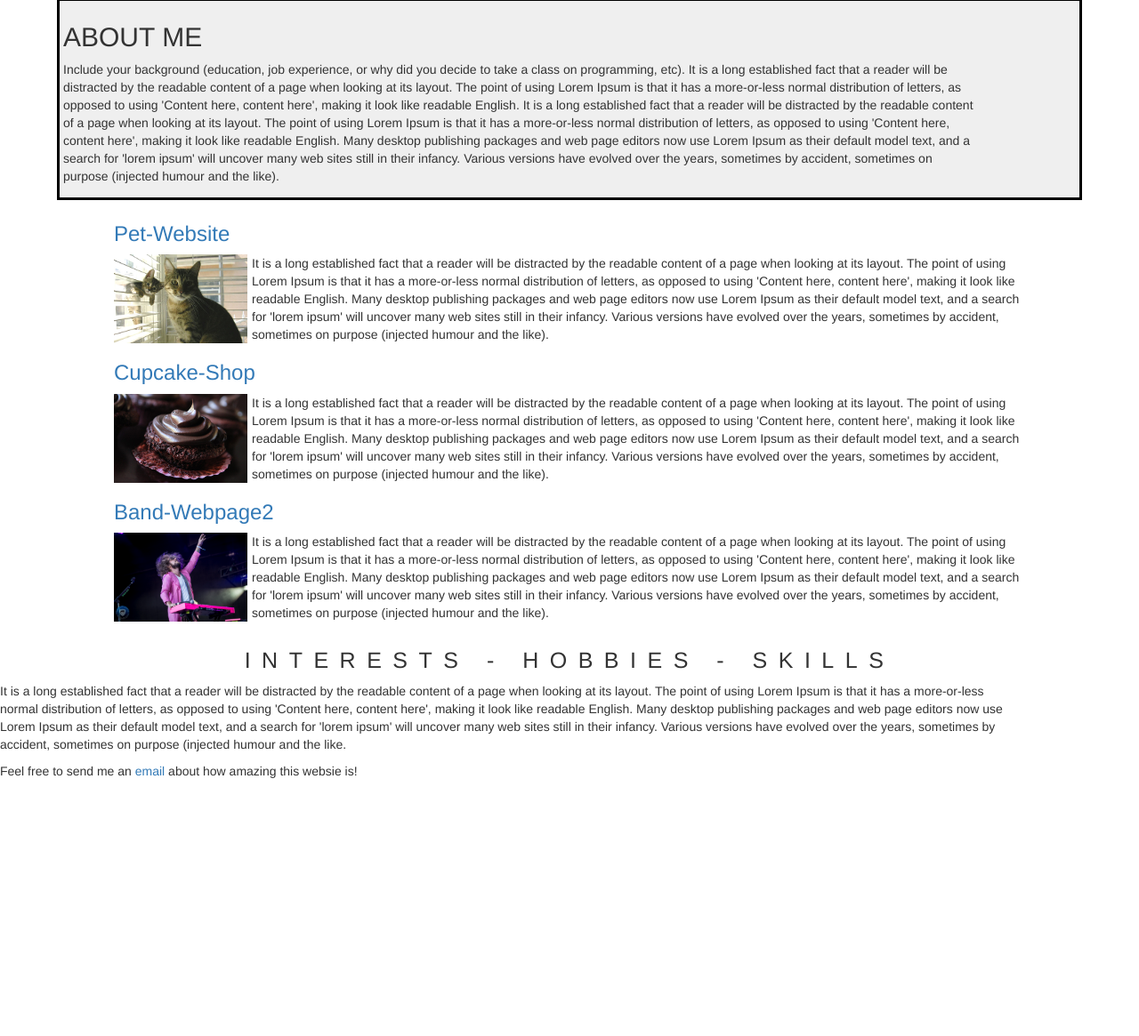
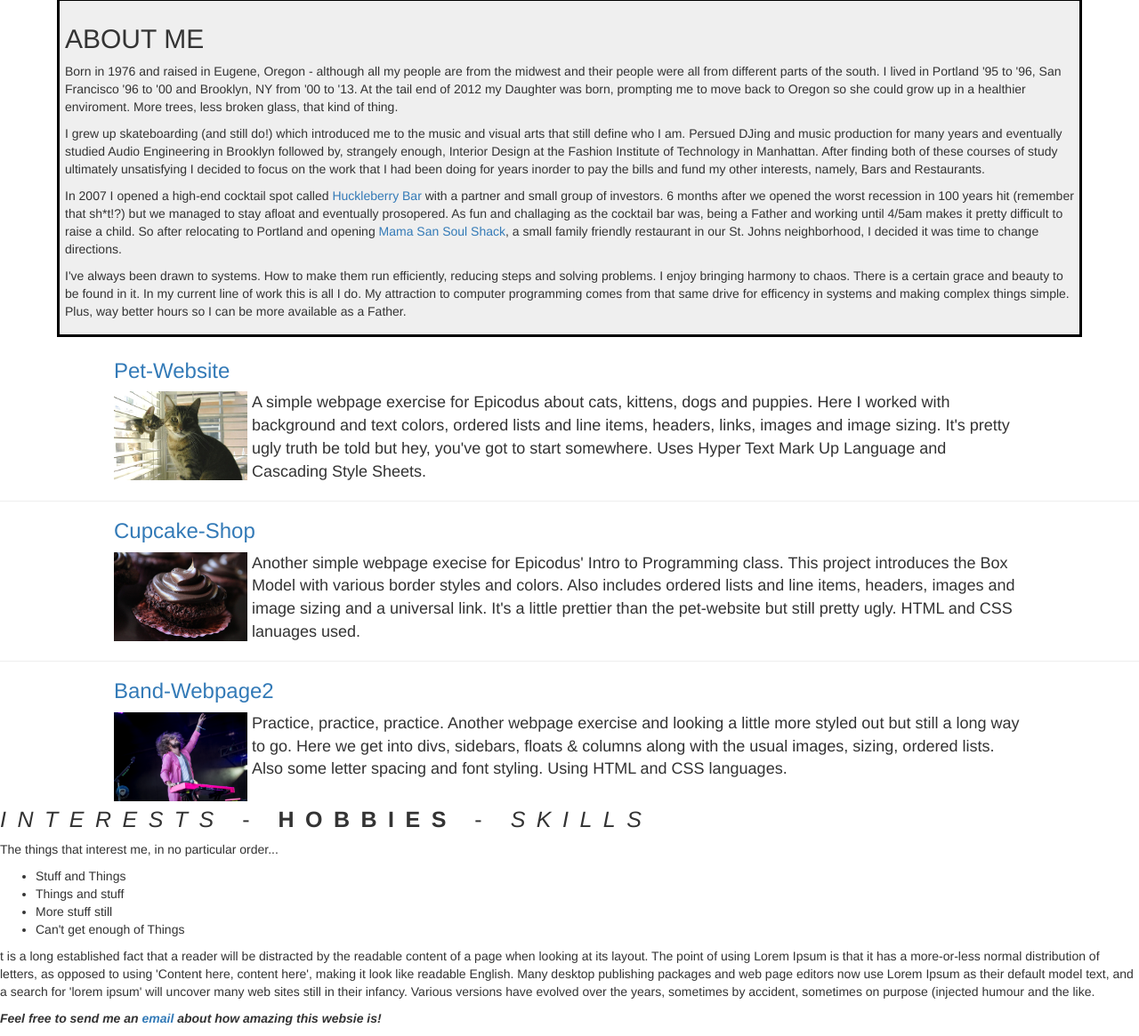
Before and after one commit to ANDYBOGGS/portfolio-page, a plain HTML site: page index.html in a window 1280 px wide. Shown: the part 577-1742 px from the top of the page at 89% size. Before the commit the page ends 1464 px from the top, so only its background shows below. Drawn offline with Linux system fonts and the light colour scheme.

Commit message:
add actual content for about me section and webpage exercise descriptions

```diff
--- a/css/styles.css
+++ b/css/styles.css
@@ -19,8 +19,13 @@ img.align-center {
   margin: 25px auto 25px auto;
   width: 90%;
   border: 3px solid black;
-  padding: 4px;
+  padding: 6px;
   background-color: #efefef;
+}
+
+.skinny {
+  width: 90%;
+  font-size: 18px;
 }
 
 h3 {
@@ -28,19 +33,22 @@ h3 {
 }
 
 h4 {
-  text-align: center;
   letter-spacing: .5em;
   font-size: 25px;
   margin-top: 30px;
 }
 
-p {
-  width: 90%;
+.center {
+  text-align: center;
+  margin-left: 10%;
+  margin-right: 10%;
 }
+
 .lefties {
   float: left;
   margin-left: 10%;
   margin-right: 5px;
+
 }
 
 .top {
--- a/index.html
+++ b/index.html
@@ -12,27 +12,48 @@
 
   <div class="aboutme">
     <h2>ABOUT ME</h2>
-      <p>Include your background (education, job experience, or why did you decide to take a class on programming, etc). It is a long established fact that a reader will be distracted by the readable content of a page when looking at its layout. The point of using Lorem Ipsum is that it has a more-or-less normal distribution of letters, as opposed to using 'Content here, content here', making it look like readable English. It is a long established fact that a reader will be distracted by the readable content of a page when looking at its layout. The point of using Lorem Ipsum is that it has a more-or-less normal distribution of letters, as opposed to using 'Content here, content here', making it look like readable English. Many desktop publishing packages and web page editors now use Lorem Ipsum as their default model text, and a search for 'lorem ipsum' will uncover many web sites still in their infancy. Various versions have evolved over the years, sometimes by accident, sometimes on purpose (injected humour and the like).</p>
+      <p>Born in 1976 and raised in Eugene, Oregon - although all my people are from the midwest and their people were all from different parts of the south. I lived in Portland '95 to '96, San Francisco '96 to '00 and Brooklyn, NY from '00 to '13. At the tail end of 2012 my Daughter was born, prompting me to move back to Oregon so she could grow up in a healthier enviroment. More trees, less broken glass, that kind of thing.</p>
+
+      <p>I grew up skateboarding (and still do!) which introduced me to the music and visual arts that still define who I am. Persued DJing and music production for many years and eventually studied Audio Engineering in Brooklyn followed by, strangely enough, Interior Design at the Fashion Institute of Technology in Manhattan. After finding both of these courses of study ultimately unsatisfying I decided to focus on the work that I had been doing for years inorder to pay the bills and fund my other interests, namely, Bars and Restaurants.</p>
+
+      <p>In 2007 I opened a high-end cocktail spot called <a href="http://www.HuckleberryBar.com">Huckleberry Bar</a> with a partner and small group of investors. 6 months after we opened the worst recession in 100 years hit (remember that sh*t!?) but we managed to stay afloat and eventually prosopered. As fun and challaging as the cocktail bar was, being a Father and working until 4/5am makes it pretty difficult to raise a child. So after relocating to Portland and opening <a href="http://www.mamasansoulshack.com">Mama San Soul Shack</a>, a small family friendly restaurant in our St. Johns neighborhood, I decided it was time to change directions.</p>
+
+      <p>I've always been drawn to systems. How to make them run efficiently, reducing steps and solving problems. I enjoy bringing harmony to chaos. There is a certain grace and beauty to be found in it. In my current line of work this is all I do. My attraction to computer programming comes from that same drive for efficency in systems and making complex things simple. Plus, way better hours so I can be more available as a Father.
+      </p>
+
+
   </div>
 
   <h3><a href="https://andyboggs.github.io/pet-website/">Pet-Website</a></h3>
     <img src="img/pets.jpg" alt="picture of pets" width=150 height=100 class="lefties">
-    <p>It is a long established fact that a reader will be distracted by the readable content of a page when looking at its layout. The point of using Lorem Ipsum is that it has a more-or-less normal distribution of letters, as opposed to using 'Content here, content here', making it look like readable English. Many desktop publishing packages and web page editors now use Lorem Ipsum as their default model text, and a search for 'lorem ipsum' will uncover many web sites still in their infancy. Various versions have evolved over the years, sometimes by accident, sometimes on purpose (injected humour and the like).</p>
+    <p class="skinny">A simple webpage exercise for Epicodus about cats, kittens, dogs and puppies. Here I worked with background and text colors, ordered lists and line items, headers, links, images and image sizing. It's pretty ugly truth be told but hey, you've got to start somewhere. Uses Hyper Text Mark Up Language and Cascading Style Sheets.</p>
+
+  <hr />
 
   <h3><a href="https://andyboggs.github.io/Cupcake-Website/">Cupcake-Shop</a></h3>
     <img src="img/cupcake.jpg" alt="picture of a cupcake" width=150 height=100 class="lefties">
-    <p>It is a long established fact that a reader will be distracted by the readable content of a page when looking at its layout. The point of using Lorem Ipsum is that it has a more-or-less normal distribution of letters, as opposed to using 'Content here, content here', making it look like readable English. Many desktop publishing packages and web page editors now use Lorem Ipsum as their default model text, and a search for 'lorem ipsum' will uncover many web sites still in their infancy. Various versions have evolved over the years, sometimes by accident, sometimes on purpose (injected humour and the like).</p>
+    <p class="skinny">Another simple webpage execise for Epicodus' Intro to Programming class. This project introduces the Box Model with various border styles and colors. Also includes ordered lists and line items, headers, images and image sizing and a universal link. It's a little prettier than the pet-website but still pretty ugly. HTML and CSS lanuages used.</p>
+
+  <hr />
 
   <h3><a href="https://andyboggs.github.io/Band-Webpage2/">Band-Webpage2</a></h3>
     <img src="img/band.jpg" alt="picture of the band" width=150 height=100 class="lefties">
-    <p>It is a long established fact that a reader will be distracted by the readable content of a page when looking at its layout. The point of using Lorem Ipsum is that it has a more-or-less normal distribution of letters, as opposed to using 'Content here, content here', making it look like readable English. Many desktop publishing packages and web page editors now use Lorem Ipsum as their default model text, and a search for 'lorem ipsum' will uncover many web sites still in their infancy. Various versions have evolved over the years, sometimes by accident, sometimes on purpose (injected humour and the like).</p>
+    <p class="skinny">Practice, practice, practice. Another webpage exercise and looking a little more styled out but still a long way to go. Here we get into divs, sidebars, floats & columns along with the usual images, sizing, ordered lists. Also some letter spacing and font styling. Using HTML and CSS languages.</p>
 
 
+  <h4><em>INTERESTS</em> - <strong>HOBBIES</strong> - <em>SKILLS</em></h2>
+    <p>The things that interest me, in no particular order...</p>
+    <ul>
+      <li>Stuff and Things</li>
+      <li>Things and stuff</li>
+      <li>More stuff still</li>
+      <li>Can't get enough of Things</li>
+    </ul>
 
-  <h4>INTERESTS - HOBBIES - SKILLS</h2>
-    <p>It is a long established fact that a reader will be distracted by the readable content of a page when looking at its layout. The point of using Lorem Ipsum is that it has a more-or-less normal distribution of letters, as opposed to using 'Content here, content here', making it look like readable English. Many desktop publishing packages and web page editors now use Lorem Ipsum as their default model text, and a search for 'lorem ipsum' will uncover many web sites still in their infancy. Various versions have evolved over the years, sometimes by accident, sometimes on purpose (injected humour and the like.</p>
 
-    <p>Feel free to send me an <a href="mailto:ajacobboggs@gmail.com">email</a> about how amazing this websie is!</p>
+      t is a long established fact that a reader will be distracted by the readable content of a page when looking at its layout. The point of using Lorem Ipsum is that it has a more-or-less normal distribution of letters, as opposed to using 'Content here, content here', making it look like readable English. Many desktop publishing packages and web page editors now use Lorem Ipsum as their default model text, and a search for 'lorem ipsum' will uncover many web sites still in their infancy. Various versions have evolved over the years, sometimes by accident, sometimes on purpose (injected humour and the like.</p>
+
+    <p><b><i>Feel free to send me an <a href="mailto:ajacobboggs@gmail.com">email</a> about how amazing this websie is!</i></b></p>
 
 </div>
 </body>
```
